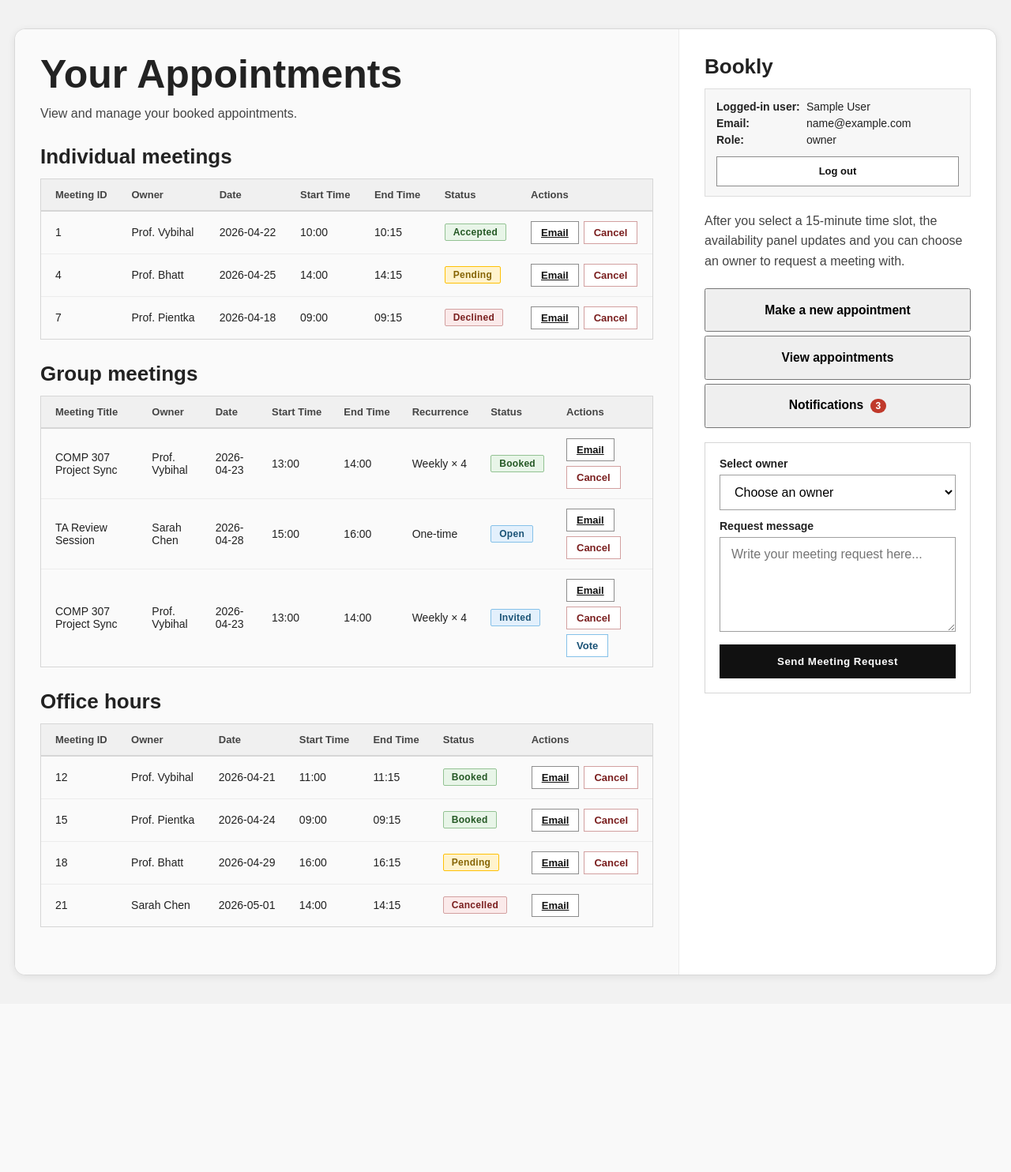
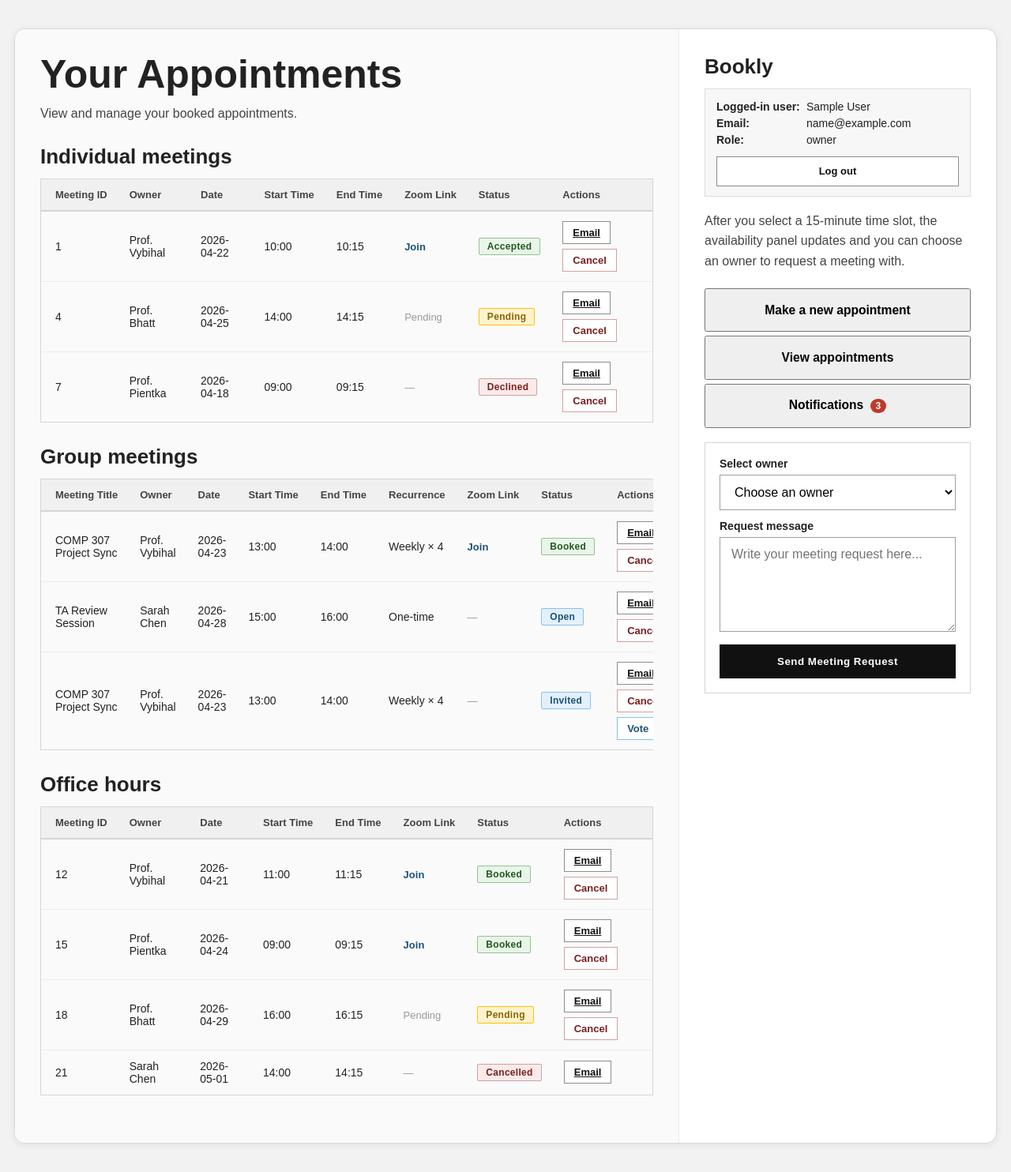
Before and after one commit to Morava83/Bookly-WebApp, a Flask app: page /home in a window 1280 px wide. Shown: the whole page at 79% size. Before the commit the page ends 1240 px from the top, so only its background shows below. Run offline with Flask 3, Linux system fonts and the light colour scheme; the visitor is signed in with stand-in values (Sample User, id 1); data comes from the database, SQL or seed files in the repository; data that the repository does not hold is empty; some libraries are stand-ins or nearby versions.

Commit message:
Added column for zoom links, compatibility with phone and tablet views

```diff
--- a/static/homepage.css
+++ b/static/homepage.css
@@ -387,6 +387,22 @@ h2 {
 }
 
 /*Tables CSS*/
+.table-link {
+    font-size: 13px;
+    font-weight: bold;
+    color: #1a5276;
+    text-decoration: none;
+}
+
+.table-link:hover {
+    text-decoration: underline;
+}
+
+.no-link {
+    font-size: 13px;
+    color: #999;
+}
+
 .meeting-tables {
     margin-bottom: 28px;
 }
--- a/static/homepage.js
+++ b/static/homepage.js
@@ -3,6 +3,7 @@ function open_vote_view(meetingID, title, ownerName) {
     document.getElementsByClassName('make-appointment-tab-view')[0].style.display = 'none';
     document.getElementsByClassName('view-appointment-tab-view')[0].style.display = 'none';
     document.getElementsByClassName('vote-meeting-tab-view')[0].style.display = 'block';
+    document.getElementsByClassName('right-panel')[0].style.display = 'none';
 
     document.getElementById('voteIntro').textContent =
         'Voting on "' + title + '" by ' + ownerName + '.';
@@ -85,6 +86,7 @@ function open_vote_view(meetingID, title, ownerName) {
     };
 
     document.getElementById('backToApptsBtn').onclick = function () {
+        document.getElementsByClassName('right-panel')[0].style.display = 'block';
         view_appointments();
     };
 }
--- a/templates/HomePage.html
+++ b/templates/HomePage.html
@@ -69,11 +69,12 @@
                             <table class="appt-table" id="individualMeetingsTable">
                                 <thead>
                                     <tr>
-                                        <th> Meeting ID </th>
-                                        <th>Owner </th>
+                                        <th>Meeting ID</th>
+                                        <th>Owner</th>
                                         <th>Date</th>
                                         <th>Start Time</th>
                                         <th>End Time</th>
+                                        <th>Zoom Link</th>
                                         <th>Status</th>
                                         <th>Actions</th>
                                     </tr>
@@ -85,6 +86,7 @@
                                         <td>2026-04-22</td>
                                         <td>10:00</td>
                                         <td>10:15</td>
+                                        <td><a class="table-link" href="https://mcgill.zoom.us/j/123456789" target="_blank">Join</a></td>
                                         <td><span class="status-badge accepted">Accepted</span></td>
                                         <td>
                                             <div class="table-actions">
@@ -99,6 +101,7 @@
                                         <td>2026-04-25</td>
                                         <td>14:00</td>
                                         <td>14:15</td>
+                                        <td><span class="no-link">Pending</span></td>
                                         <td><span class="status-badge pending">Pending</span></td>
                                         <td>
                                             <div class="table-actions">
@@ -113,6 +116,7 @@
                                         <td>2026-04-18</td>
                                         <td>09:00</td>
                                         <td>09:15</td>
+                                        <td><span class="no-link">—</span></td>
                                         <td><span class="status-badge declined">Declined</span></td>
                                         <td>
                                             <div class="table-actions">
@@ -137,6 +141,7 @@
                                         <th>Start Time</th>
                                         <th>End Time</th>
                                         <th>Recurrence</th>
+                                        <th>Zoom Link</th>
                                         <th>Status</th>
                                         <th>Actions</th>
                                     </tr>
@@ -149,6 +154,7 @@
                                         <td>13:00</td>
                                         <td>14:00</td>
                                         <td>Weekly × 4</td>
+                                        <td><a class="table-link" href="https://mcgill.zoom.us/j/987654321" target="_blank">Join</a></td>
                                         <td><span class="status-badge booked">Booked</span></td>
                                         <td>
                                             <div class="table-actions">
@@ -164,6 +170,7 @@
                                         <td>15:00</td>
                                         <td>16:00</td>
                                         <td>One-time</td>
+                                        <td><span class="no-link">—</span></td>
                                         <td><span class="status-badge open">Open</span></td>
                                         <td>
                                             <div class="table-actions">
@@ -172,7 +179,6 @@
                                             </div>
                                         </td>
                                     </tr>
-
                                     <tr>
                                         <td>COMP 307 Project Sync</td>
                                         <td>Prof. Vybihal</td>
@@ -180,12 +186,13 @@
                                         <td>13:00</td>
                                         <td>14:00</td>
                                         <td>Weekly × 4</td>
+                                        <td><span class="no-link">—</span></td>
                                         <td><span class="status-badge invited">Invited</span></td>
                                         <td>
                                             <div class="table-actions">
                                                 <a class="table-action" href="mailto:vybihal@mcgill.ca">Email</a>
                                                 <button class="table-action danger">Cancel</button>
-                                                <button class="table-action vote" onclick="open_vote_view(2, 'COMP 307 Project Sync', 'Prof. Vybihal');">Vote</button>
+                                                <button class="table-action vote" onclick="open_vote_view();">Vote</button>
                                             </div>
                                         </td>
                                     </tr>
@@ -200,10 +207,11 @@
                                 <thead>
                                     <tr>
                                         <th>Meeting ID</th>
-                                        <th> Owner </th>
+                                        <th>Owner</th>
                                         <th>Date</th>
                                         <th>Start Time</th>
                                         <th>End Time</th>
+                                        <th>Zoom Link</th>
                                         <th>Status</th>
                                         <th>Actions</th>
                                     </tr>
@@ -215,6 +223,7 @@
                                         <td>2026-04-21</td>
                                         <td>11:00</td>
                                         <td>11:15</td>
+                                        <td><a class="table-link" href="https://mcgill.zoom.us/j/111222333" target="_blank">Join</a></td>
                                         <td><span class="status-badge booked">Booked</span></td>
                                         <td>
                                             <div class="table-actions">
@@ -229,6 +238,7 @@
                                         <td>2026-04-24</td>
                                         <td>09:00</td>
                                         <td>09:15</td>
+                                        <td><a class="table-link" href="https://mcgill.zoom.us/j/444555666" target="_blank">Join</a></td>
                                         <td><span class="status-badge booked">Booked</span></td>
                                         <td>
                                             <div class="table-actions">
@@ -243,6 +253,7 @@
                                         <td>2026-04-29</td>
                                         <td>16:00</td>
                                         <td>16:15</td>
+                                        <td><span class="no-link">Pending</span></td>
                                         <td><span class="status-badge pending">Pending</span></td>
                                         <td>
                                             <div class="table-actions">
@@ -257,6 +268,7 @@
                                         <td>2026-05-01</td>
                                         <td>14:00</td>
                                         <td>14:15</td>
+                                        <td><span class="no-link">—</span></td>
                                         <td><span class="status-badge cancelled">Cancelled</span></td>
                                         <td>
                                             <div class="table-actions">
@@ -265,7 +277,6 @@
                                         </td>
                                     </tr>
                                 </tbody>
-
                             </table>
                         </div>
                     </div>
```
Also changed, not shown: other parts of static/homepage.css (+69 -0 lines).
